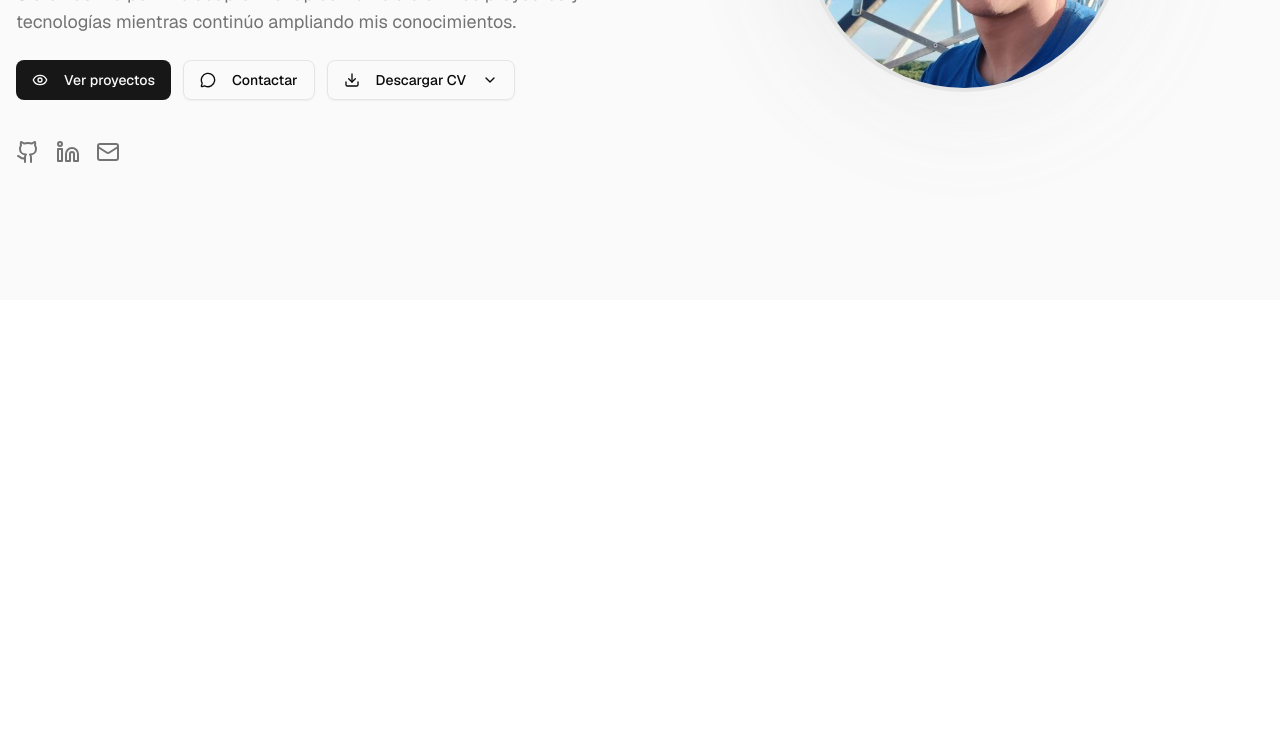
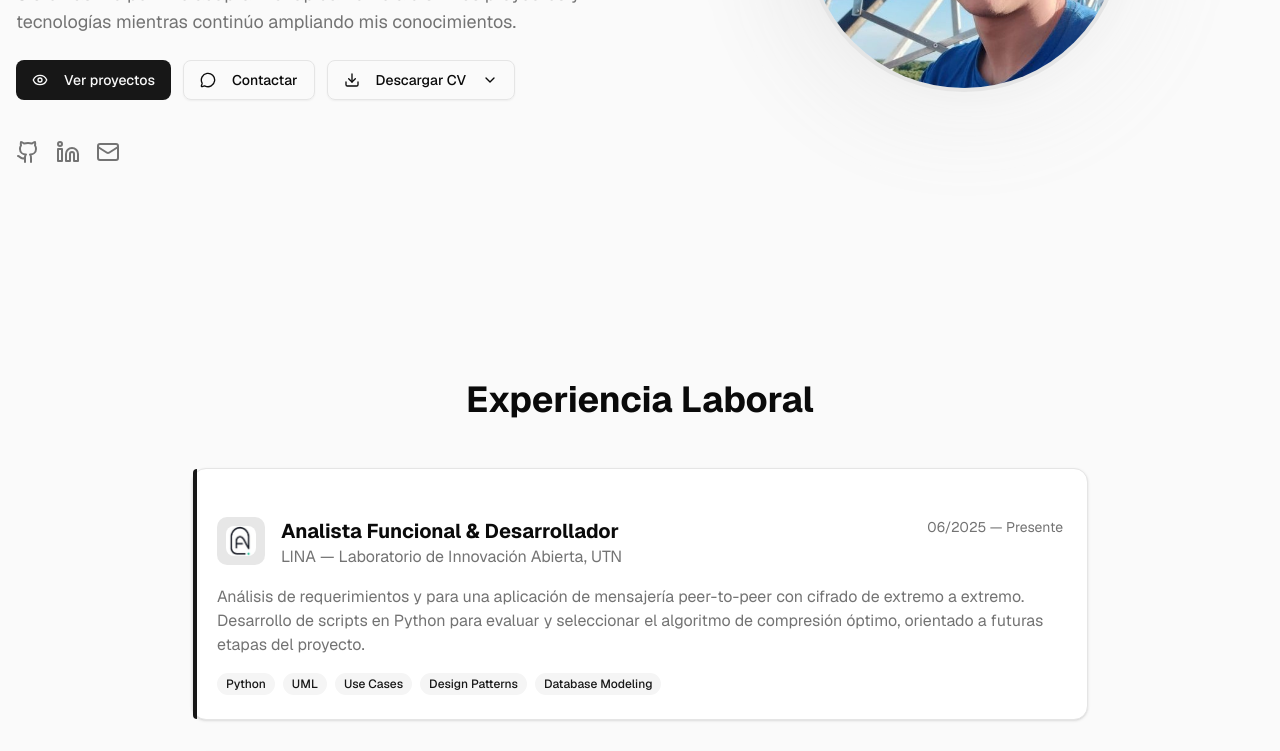
Before and after one commit to Damianpiazz/portafolio, a Next.js app: page / in a window 1280 px wide. Shown: the part 500-1251 px from the top of the page. Before the commit the page ends 800 px from the top, so only its background shows below. Built offline with nearby package versions, Linux system fonts and the light colour scheme.

Commit message:
feat: Agrege la seccion experiencia laboral

```diff
--- a/app/page.tsx
+++ b/app/page.tsx
@@ -1,12 +1,16 @@
 import Image from "next/image";
 import { Navigation } from "@/components/navigation/Navigation";
 import { HeroSection } from "@/components/hero/HeroSection";
+import { ExperienceSection } from "@/components/experience/ExperienceSection";
 
 export default function Home() {
   return (
-    <div className="flex min-h-screen items-center justify-center bg-zinc-50 font-sans dark:bg-black">
+    <div className="min-h-screen bg-zinc-50 font-sans dark:bg-black">
       <Navigation />
-      <HeroSection />
+      <main className="flex flex-col">
+        <HeroSection />
+        <ExperienceSection />
+      </main>
     </div>
   );
 }
--- /dev/null
+++ b/components/experience/ExperienceCard.tsx
@@ -0,0 +1,25 @@
+"use client"
+
+import { Card, CardContent } from "@/components/ui/card"
+import { ExperienceHeader } from "./ExperienceHeader"
+import { ExperienceDescription } from "./ExperienceDescription"
+import { ExperienceTechnologies } from "./ExperienceTechnologies"
+
+export function ExperienceCard({ exp, index }: any) {
+  return (
+    <Card
+      className={`relative animate-slide-in-left animate-delay-${Math.min(
+        (index + 1) * 100,
+        500
+      )}`}
+    >
+      <div className="absolute left-0 top-0 bottom-0 w-1 bg-primary rounded-l-lg" />
+
+      <CardContent className="pt-6">
+        <ExperienceHeader exp={exp} />
+        <ExperienceDescription exp={exp} />
+        <ExperienceTechnologies exp={exp} />
+      </CardContent>
+    </Card>
+  )
+}
--- /dev/null
+++ b/components/experience/ExperienceDescription.tsx
@@ -0,0 +1,12 @@
+"use client"
+
+import { useLanguage } from "@/contexts/language-context"
+
+export function ExperienceDescription({ exp }: any) {
+  const { language } = useLanguage()
+  return (
+    <p className="text-muted-foreground mb-4">
+      {exp.description[language]}
+    </p>
+  )
+}
--- /dev/null
+++ b/components/experience/ExperienceHeader.tsx
@@ -0,0 +1,37 @@
+import Image from "next/image"
+import { useLanguage } from "@/contexts/language-context"
+
+export function ExperienceHeader({ exp }: any) {
+  const { language, t } = useLanguage()
+
+  const formatDate = (date: string | null) => {
+    if (!date) return t.experience.present
+    const [year, month] = date.split("-")
+    return `${month}/${year}`
+  }
+
+  return (
+    <div className="flex flex-col md:flex-row md:items-start md:justify-between gap-4 mb-4">
+      <div className="flex gap-4">
+        <div className="flex-shrink-0 w-12 h-12 bg-primary/10 rounded-lg flex items-center justify-center">
+          <Image
+            src={exp.icon}
+            alt="Experience icon"
+            width={30}
+            height={30}
+            className="rounded-md object-cover"
+          />
+        </div>
+
+        <div>
+          <h3 className="text-xl font-bold">{exp.position[language]}</h3>
+          <p className="text-muted-foreground">{exp.company}</p>
+        </div>
+      </div>
+
+      <div className="text-sm text-muted-foreground whitespace-nowrap">
+        {formatDate(exp.startDate)} — {formatDate(exp.endDate)}
+      </div>
+    </div>
+  )
+}
--- /dev/null
+++ b/components/experience/ExperienceSection.tsx
@@ -0,0 +1,25 @@
+"use client"
+
+import { useLanguage } from "@/contexts/language-context"
+import { portfolioData } from "@/lib/portfolio-data"
+import { ExperienceCard } from "./ExperienceCard"
+
+export function ExperienceSection() {
+  const { t } = useLanguage()
+
+  return (
+    <section id="experience" className="py-20 px-4">
+      <div className="container mx-auto max-w-4xl">
+        <h2 className="text-3xl md:text-4xl font-bold mb-12 text-center animate-slide-up">
+          {t.experience.title}
+        </h2>
+
+        <div className="space-y-8">
+          {portfolioData.experience.map((exp, index) => (
+            <ExperienceCard key={exp.id} exp={exp} index={index} />
+          ))}
+        </div>
+      </div>
+    </section>
+  )
+}
--- /dev/null
+++ b/components/experience/ExperienceTechnologies.tsx
@@ -0,0 +1,15 @@
+"use client"
+
+import { Badge } from "@/components/ui/badge"
+
+export function ExperienceTechnologies({ exp }: any) {
+  return (
+    <div className="flex flex-wrap gap-2">
+      {exp.technologies.map((tech: string) => (
+        <Badge key={tech} variant="secondary">
+          {tech}
+        </Badge>
+      ))}
+    </div>
+  )
+}
--- /dev/null
+++ b/components/ui/badge.tsx
@@ -0,0 +1,46 @@
+import * as React from "react"
+import { Slot } from "@radix-ui/react-slot"
+import { cva, type VariantProps } from "class-variance-authority"
+
+import { cn } from "@/lib/utils"
+
+const badgeVariants = cva(
+  "inline-flex items-center justify-center rounded-full border px-2 py-0.5 text-xs font-medium w-fit whitespace-nowrap shrink-0 [&>svg]:size-3 gap-1 [&>svg]:pointer-events-none focus-visible:border-ring focus-visible:ring-ring/50 focus-visible:ring-[3px] aria-invalid:ring-destructive/20 dark:aria-invalid:ring-destructive/40 aria-invalid:border-destructive transition-[color,box-shadow] overflow-hidden",
+  {
+    variants: {
+      variant: {
+        default:
+          "border-transparent bg-primary text-primary-foreground [a&]:hover:bg-primary/90",
+        secondary:
+          "border-transparent bg-secondary text-secondary-foreground [a&]:hover:bg-secondary/90",
+        destructive:
+          "border-transparent bg-destructive text-white [a&]:hover:bg-destructive/90 focus-visible:ring-destructive/20 dark:focus-visible:ring-destructive/40 dark:bg-destructive/60",
+        outline:
+          "text-foreground [a&]:hover:bg-accent [a&]:hover:text-accent-foreground",
+      },
+    },
+    defaultVariants: {
+      variant: "default",
+    },
+  }
+)
+
+function Badge({
+  className,
+  variant,
+  asChild = false,
+  ...props
+}: React.ComponentProps<"span"> &
+  VariantProps<typeof badgeVariants> & { asChild?: boolean }) {
+  const Comp = asChild ? Slot : "span"
+
+  return (
+    <Comp
+      data-slot="badge"
+      className={cn(badgeVariants({ variant }), className)}
+      {...props}
+    />
+  )
+}
+
+export { Badge, badgeVariants }
--- /dev/null
+++ b/components/ui/card.tsx
@@ -0,0 +1,92 @@
+import * as React from "react"
+
+import { cn } from "@/lib/utils"
+
+function Card({ className, ...props }: React.ComponentProps<"div">) {
+  return (
+    <div
+      data-slot="card"
+      className={cn(
+        "bg-card text-card-foreground flex flex-col gap-6 rounded-xl border py-6 shadow-sm",
+        className
+      )}
+      {...props}
+    />
+  )
+}
+
+function CardHeader({ className, ...props }: React.ComponentProps<"div">) {
+  return (
+    <div
+      data-slot="card-header"
+      className={cn(
+        "@container/card-header grid auto-rows-min grid-rows-[auto_auto] items-start gap-2 px-6 has-data-[slot=card-action]:grid-cols-[1fr_auto] [.border-b]:pb-6",
+        className
+      )}
+      {...props}
+    />
+  )
+}
+
+function CardTitle({ className, ...props }: React.ComponentProps<"div">) {
+  return (
+    <div
+      data-slot="card-title"
+      className={cn("leading-none font-semibold", className)}
+      {...props}
+    />
+  )
+}
+
+function CardDescription({ className, ...props }: React.ComponentProps<"div">) {
+  return (
+    <div
+      data-slot="card-description"
+      className={cn("text-muted-foreground text-sm", className)}
+      {...props}
+    />
+  )
+}
+
+function CardAction({ className, ...props }: React.ComponentProps<"div">) {
+  return (
+    <div
+      data-slot="card-action"
+      className={cn(
+        "col-start-2 row-span-2 row-start-1 self-start justify-self-end",
+        className
+      )}
+      {...props}
+    />
+  )
+}
+
+function CardContent({ className, ...props }: React.ComponentProps<"div">) {
+  return (
+    <div
+      data-slot="card-content"
+      className={cn("px-6", className)}
+      {...props}
+    />
+  )
+}
+
+function CardFooter({ className, ...props }: React.ComponentProps<"div">) {
+  return (
+    <div
+      data-slot="card-footer"
+      className={cn("flex items-center px-6 [.border-t]:pt-6", className)}
+      {...props}
+    />
+  )
+}
+
+export {
+  Card,
+  CardHeader,
+  CardFooter,
+  CardTitle,
+  CardAction,
+  CardDescription,
+  CardContent,
+}
```
Also changed, not shown: public/icons/LINA.jpeg (added).
